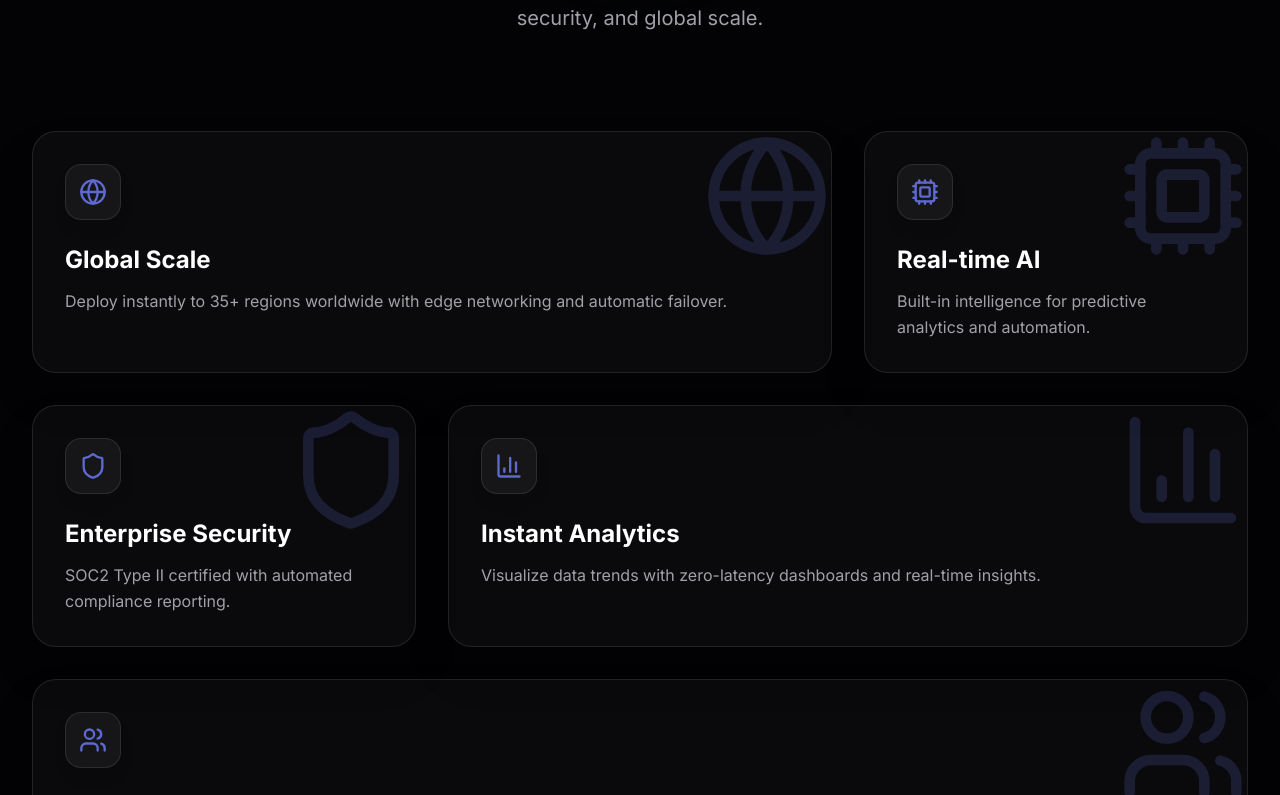
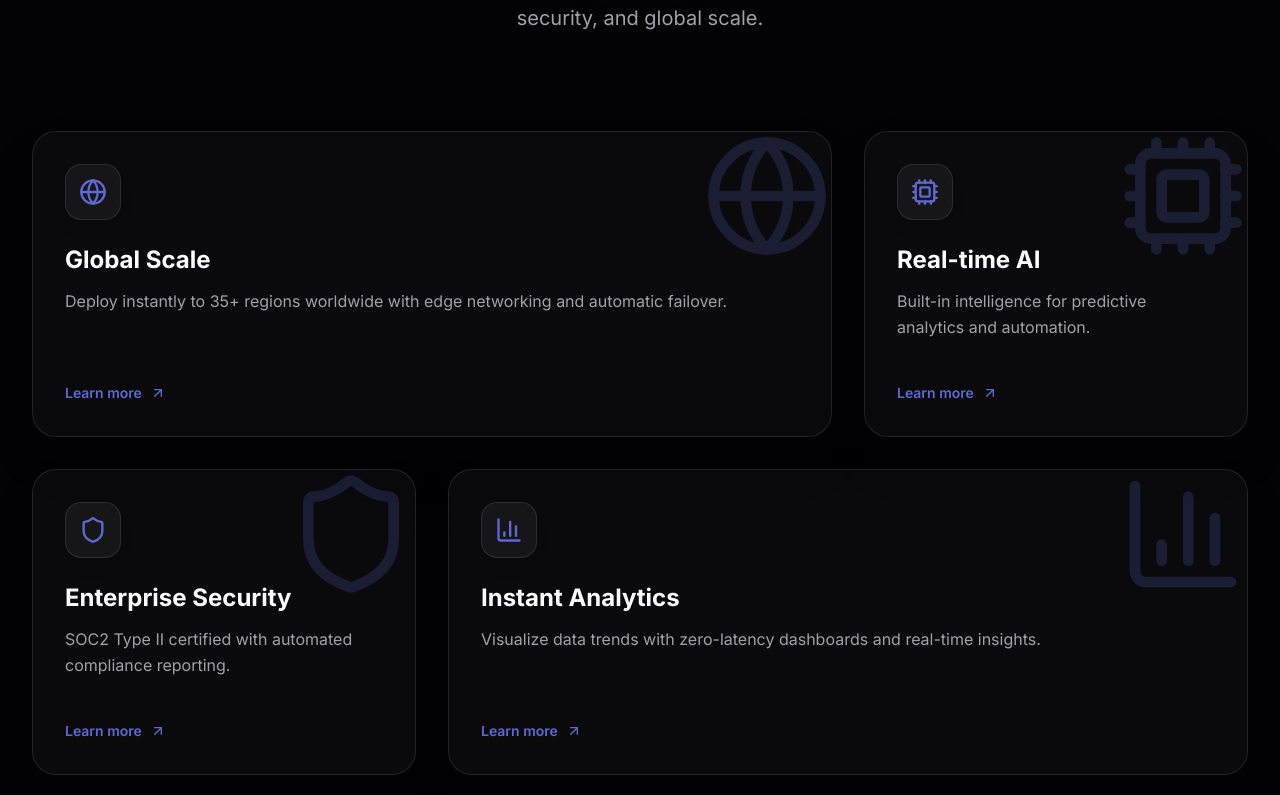
Before and after one commit to SudipBera083/Droham, a React (Vite) app: page / in a window 1280 px wide. Shown: the part 1325-2120 px from the top of the page. Built offline with nearby package versions, Linux system fonts and the light colour scheme.

Commit message:
Adding 'learn more' button on product cards

```diff
--- a/src/sections/FeatureSection.jsx
+++ b/src/sections/FeatureSection.jsx
@@ -2,7 +2,7 @@ import React from "react";
 import BentoCard from "@/components/ui/BentoCard";
 import SectionWrapper from "@/layouts/SectionWrapper";
 import { motion } from "framer-motion";
-import { Zap, Shield, Globe, Cpu, BarChart3, Users } from "lucide-react";
+import { Zap, Shield, Globe, Cpu, BarChart3, Users, ArrowUpRight } from "lucide-react";
 import TiltContainer from "@/components/ui/TiltContainer";
 
 const features = [
@@ -11,30 +11,35 @@ const features = [
         description: "Deploy instantly to 35+ regions worldwide with edge networking and automatic failover.",
         icon: Globe,
         className: "sm:col-span-2 lg:col-span-2",
+        link: "#global-scale",
     },
     {
         title: "Real-time AI",
         description: "Built-in intelligence for predictive analytics and automation.",
         icon: Cpu,
         className: "sm:col-span-1 lg:col-span-1",
+        link: "#real-time-ai",
     },
     {
         title: "Enterprise Security",
         description: "SOC2 Type II certified with automated compliance reporting.",
         icon: Shield,
         className: "sm:col-span-1 lg:col-span-1",
+        link: "#security",
     },
     {
         title: "Instant Analytics",
         description: "Visualize data trends with zero-latency dashboards and real-time insights.",
         icon: BarChart3,
         className: "sm:col-span-2 lg:col-span-2",
+        link: "#analytics",
     },
     {
         title: "Team Collaboration",
         description: "Real-time multiplayer editing and comments built-in for seamless teamwork.",
         icon: Users,
         className: "sm:col-span-2 lg:col-span-3",
+        link: "#collaboration",
     },
 ];
 
@@ -99,7 +104,7 @@ const FeatureSection = () => {
                     <motion.div key={idx} variants={itemVariants} className={`${feature.className} preserve-3d`}>
                         <TiltContainer className="h-full" perspective={1500}>
                             {/* Re-using BentoCard structure but ensuring it plays nice with TiltContainer */}
-                            <div className="h-full group relative overflow-hidden rounded-3xl border border-white/10 bg-white/[0.03] p-8 hover:bg-white/[0.05] transition-colors duration-500 shadow-2xl preserve-3d">
+                            <div className="h-full group relative overflow-hidden rounded-3xl border border-white/10 bg-white/[0.03] p-8 hover:bg-white/[0.05] transition-colors duration-500 shadow-2xl preserve-3d flex flex-col justify-between">
 
                                 {/* Inner 3D Elements */}
                                 <div className="absolute top-0 right-0 p-10 opacity-20 transform translate-x-10 -translate-y-10 group-hover:scale-110 group-hover:rotate-12 transition-transform duration-700 ease-out translate-z-10">
@@ -112,7 +117,18 @@ const FeatureSection = () => {
                                     </div>
 
                                     <h3 className="mb-3 text-2xl font-bold text-white group-hover:translate-x-1 transition-transform duration-300">{feature.title}</h3>
-                                    <p className="text-secondary leading-relaxed group-hover:text-gray-300 transition-colors">{feature.description}</p>
+                                    <p className="text-secondary leading-relaxed group-hover:text-gray-300 transition-colors mb-6">{feature.description}</p>
+                                </div>
+
+                                {/* Link Button */}
+                                <div className="relative z-20 translate-z-30 pt-4 mt-auto">
+                                    <a
+                                        href={feature.link}
+                                        className="inline-flex items-center gap-2 text-sm font-semibold text-accent hover:text-white transition-colors group/btn"
+                                    >
+                                        Learn more
+                                        <ArrowUpRight className="w-4 h-4 group-hover/btn:translate-x-0.5 group-hover/btn:-translate-y-0.5 transition-transform" />
+                                    </a>
                                 </div>
 
                                 {/* Glow Effect */}
```
